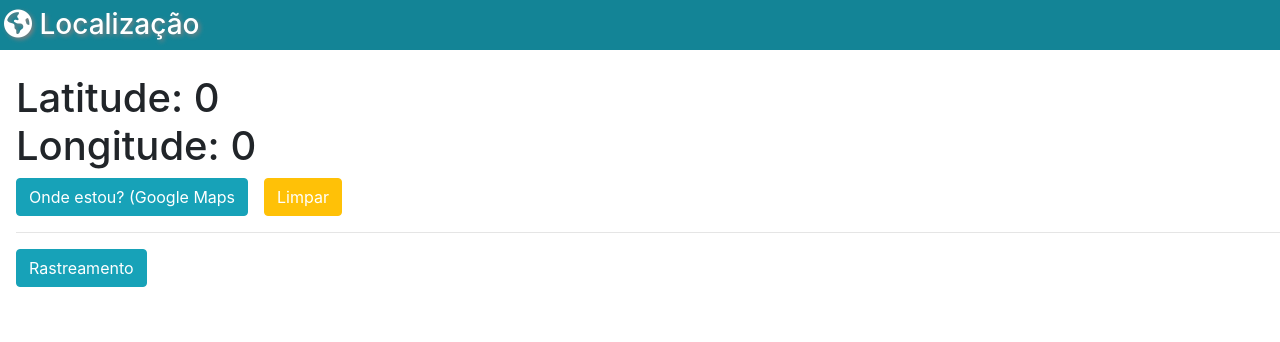
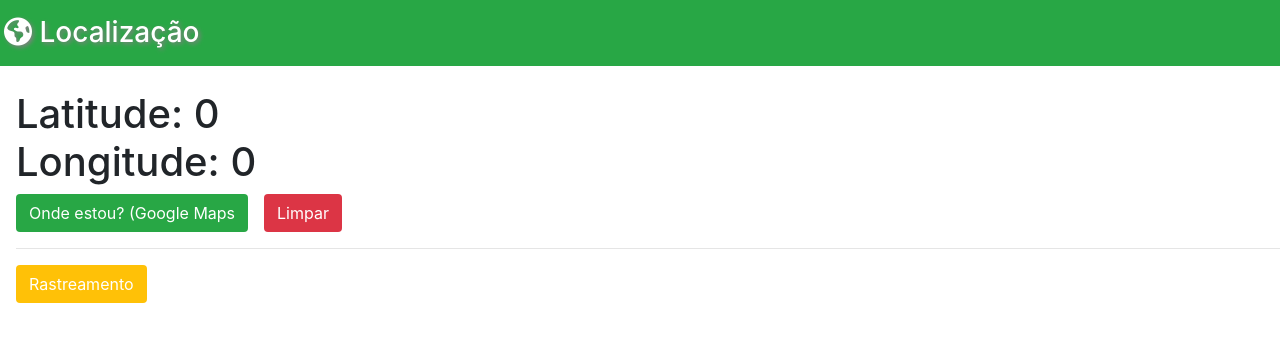
Before and after one commit to JoaoSBarbosa/geolocalizacao, an Angular app: page / in a window 1280 px wide. Shown: the top 342 px of the page. Built offline with nearby package versions, Linux system fonts and the light colour scheme; no server answers.

Commit message:
Alteração de cores

```diff
--- a/src/app/app.component.css
+++ b/src/app/app.component.css
@@ -0,0 +1,3 @@
+a {
+  text-decoration: none;
+}
--- a/src/app/app.component.html
+++ b/src/app/app.component.html
@@ -1,5 +1,5 @@
-<div class="h2 btn-info  text-white">
-  <h3 class="mb-4 ml-1 py-2" style="text-shadow: 2px 2px 4px gray">
+<div class="h2 bg-success  text-white">
+  <h3 class="mb-4 ml-1 py-3" style="text-shadow: 2px 2px 4px gray">
     <span class="icon">
       <i class="fas fa-globe-americas"></i>
     </span>
@@ -10,15 +10,15 @@
 <div class="ml-3">
   <h1>Latitude: {{latitude}}<br>Longitude: {{longitude}}</h1>
   <div class="d-flex gap-2">
-    <div class="btn btn-info text-secondary mr-2">
+    <div class="btn bg-success text-secondary mr-2">
       <a class="text-white" [href]="map_url">Onde estou? (Google Maps</a>
     </div>
-    <div class="btn btn-warning ml-2">
+    <div class="btn bg-danger ml-2">
       <a class="text-white limpar">Limpar</a>
     </div>
   </div>
   <hr>
-  <button class="btn btn-info text-white" data-toggle="collapse" data-target="#rastro">Rastreamento</button>
+  <button class="btn bg-warning text-white" data-toggle="collapse" data-target="#rastro">Rastreamento</button>
 
   <div id="rastro" class="collapse">
     <h1>Latitude:{{latitude2}}<br>Longitude:{{longitude2}}</h1>
```
